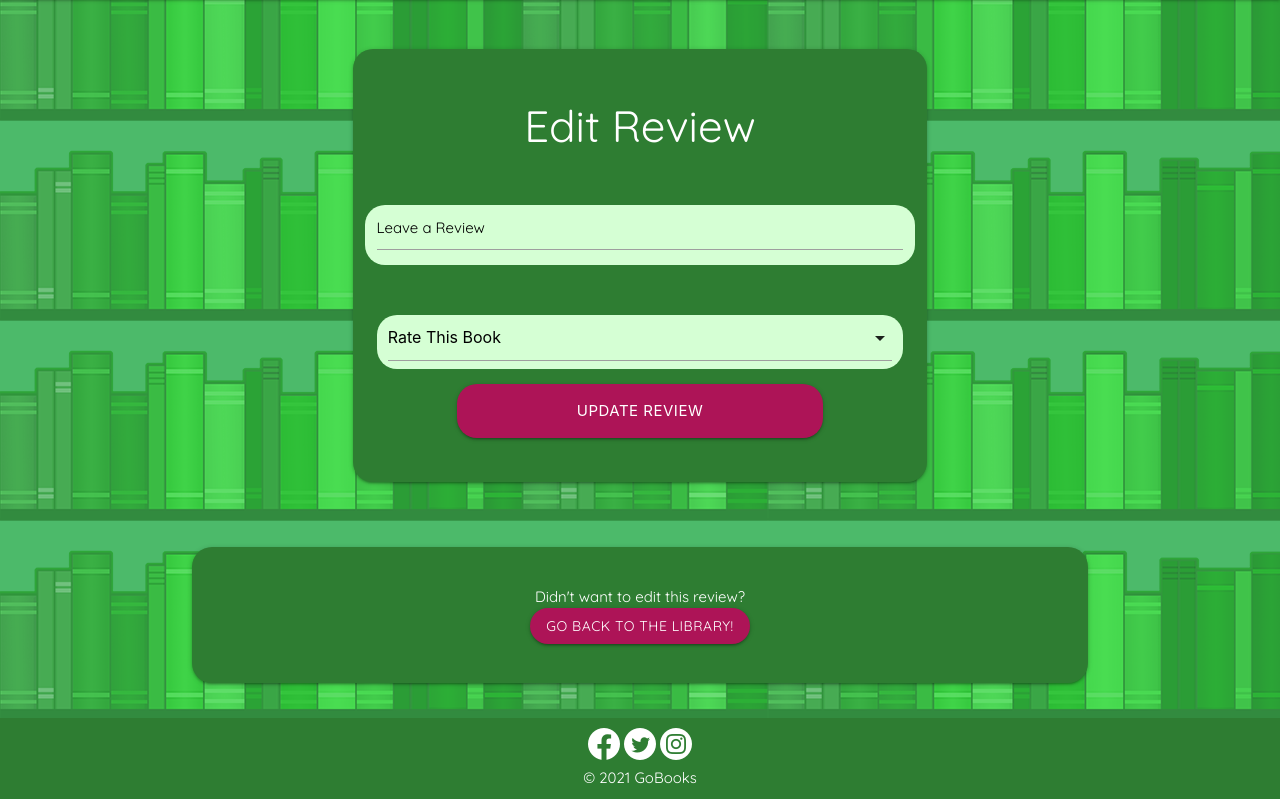
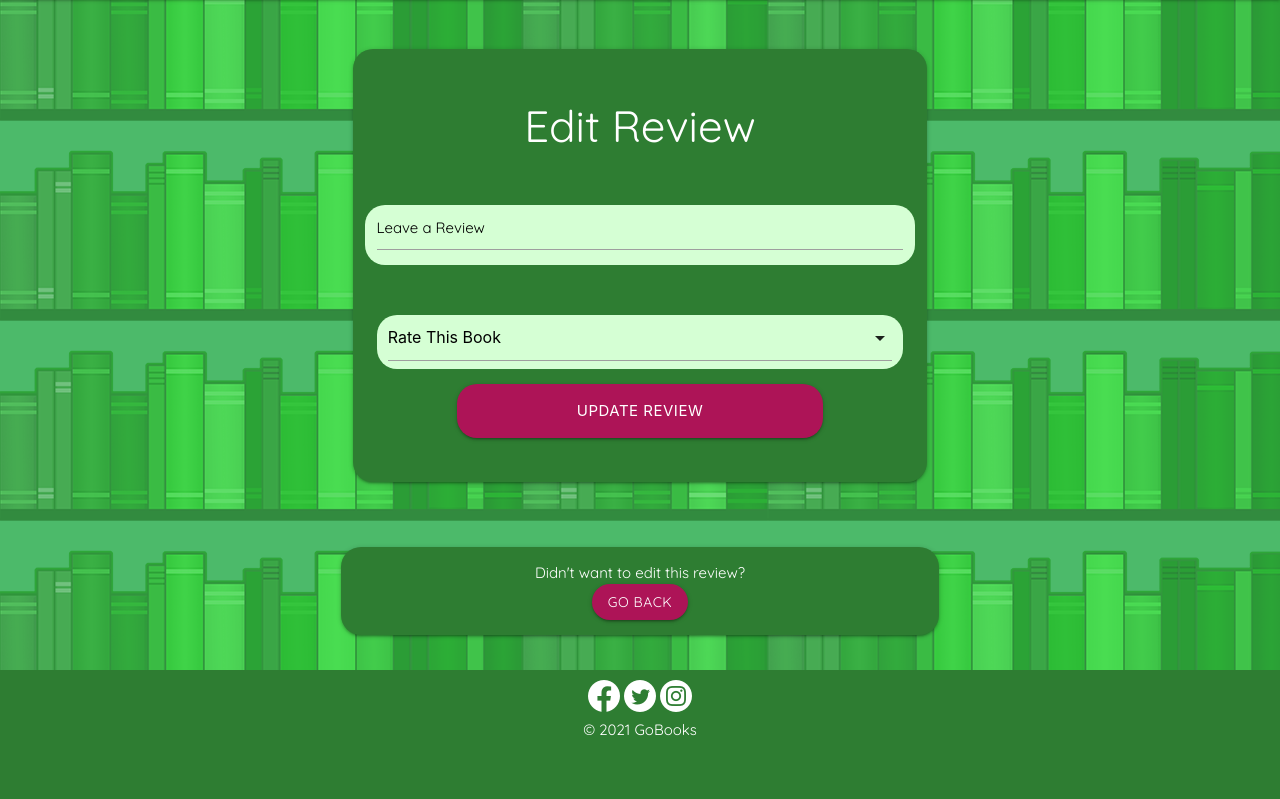
Before and after one commit to Code-Institute-Submissions/MS3_GoBooks, a Flask app: template templates/edit_review.html in a window 1280 px wide. Shown: the part 65-864 px from the top of the page. After the commit the page ends 801 px from the top, so only its background shows below. Run offline with Flask 2, Linux system fonts and the light colour scheme; the template is opened without the code that fills it, so the values that code supplies are empty; some libraries are stand-ins or nearby versions.

Commit message:
fix Go Back buttons on review pages to return to book instead of library

```diff
--- a/templates/add_review.html
+++ b/templates/add_review.html
@@ -36,12 +36,12 @@
                 </div>
             </div>
         </form>
-<!--Return to library-->
+    <!--Return to library-->
         <div class="col card-panel green darken-3 s12 m8 offset-m2 center-align">
             <p class="center-align white-text">
                 Didn't want to leave a review?
                 <br>
-                <a href="{{ url_for('library') }}" class="white-text pink darken-3 btn">Go back to the library!</a>
+                <a href="javascript:history.back()" class="white-text pink darken-3 btn">Go back</a>
             </p>
         </div>
     </div>
--- a/templates/edit_review.html
+++ b/templates/edit_review.html
@@ -36,14 +36,12 @@
                 </div>
             </div>
         </form>
-    </div>
 <!--Return to library-->
-    <div class="row">
-        <div class="card-panel green darken-3 s12 m8 offset-m2 l6 offset-l3">
+        <div class="col card-panel green darken-3 s12 m8 offset-m2 center-align">
             <p class="center-align white-text">
                 Didn't want to edit this review?
                 <br>
-                <a href="{{ url_for('library') }}" class="white-text pink darken-3 btn">Go back to the library!</a>
+                <a href="javascript:history.back()" class="white-text pink darken-3 btn">Go back</a>
             </p>
         </div>
     </div>
```
